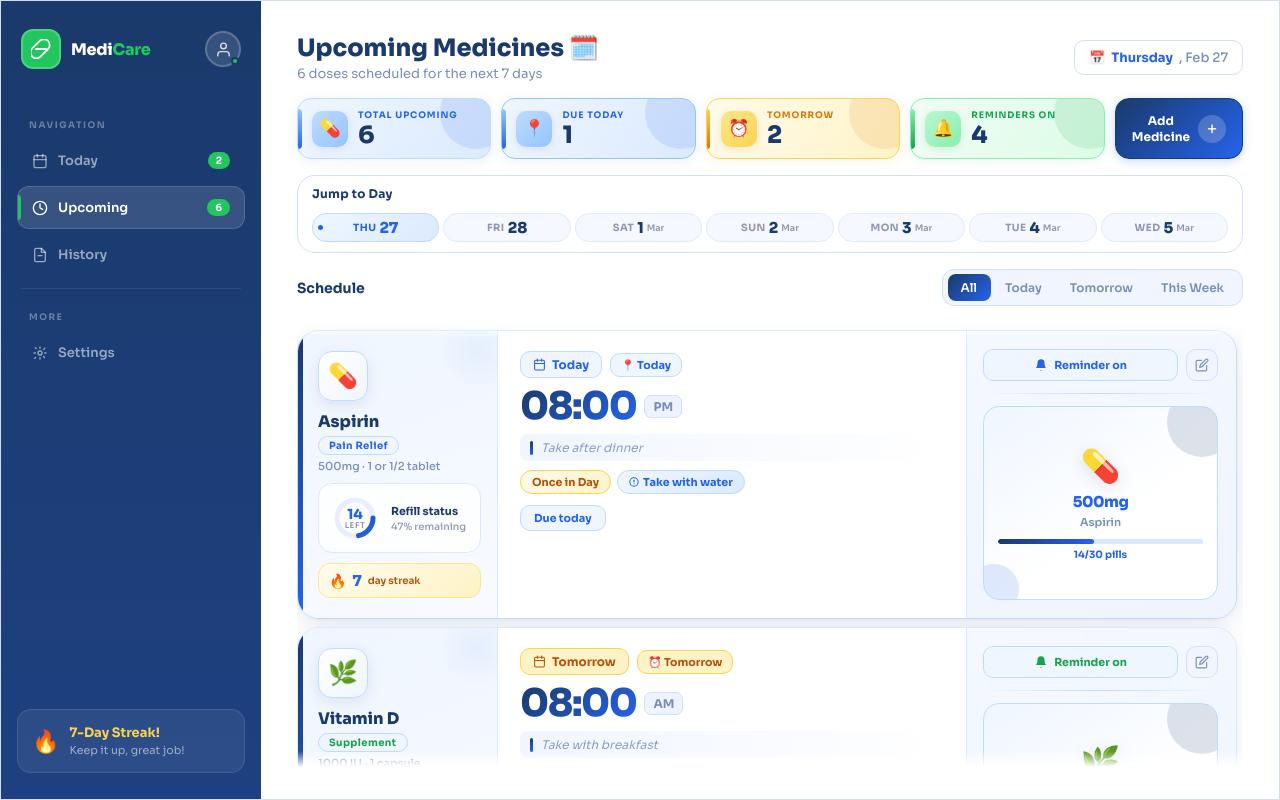
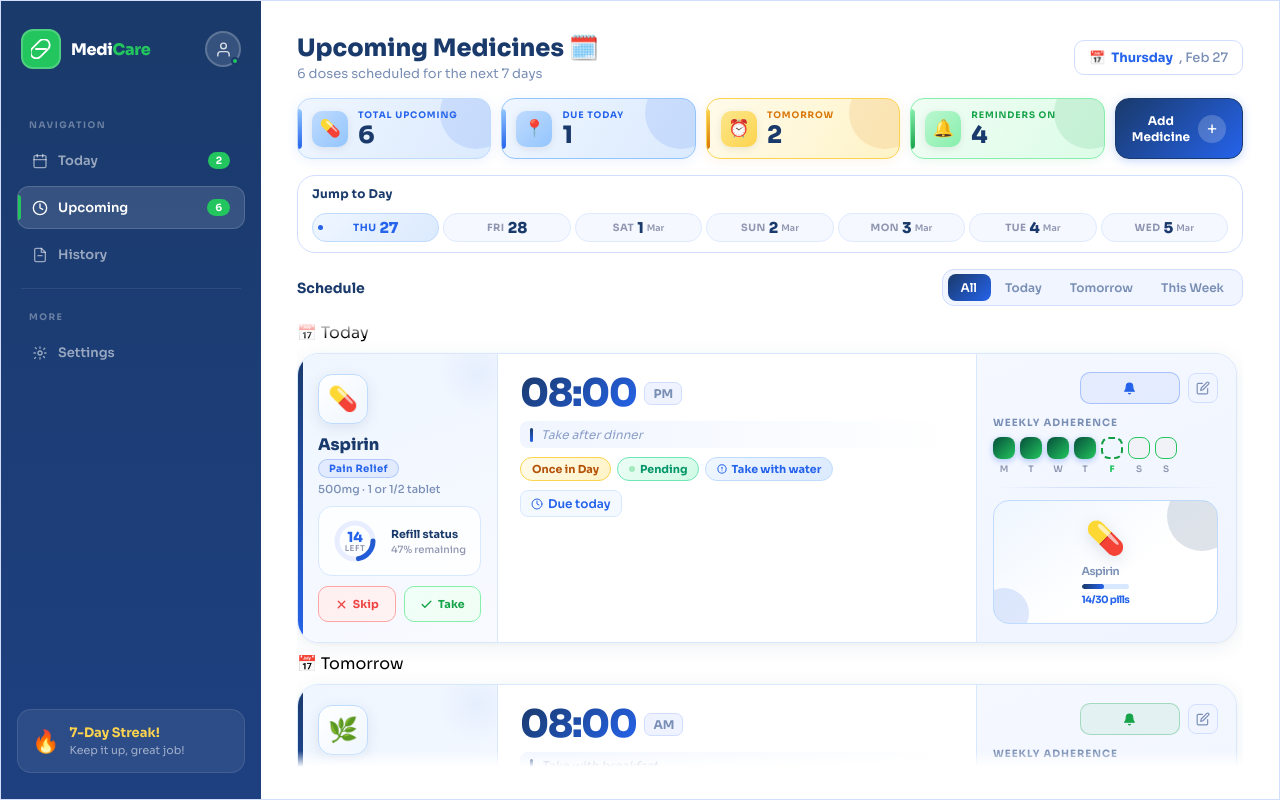
Before and after one commit to Harshdeepsinh696/Mini-Project-Semester_6, a React (Create React App) app: page /upcoming in a window 1280 px wide. Built offline with nearby package versions, Linux system fonts and the light colour scheme.

Commit message:
update remainder button

```diff
--- a/src/Component/MedCard.css
+++ b/src/Component/MedCard.css
@@ -160,6 +160,22 @@
   border-radius: 10px; padding: 5px 12px; font-size: 10px; font-weight: 800;
   color: #DC2626; letter-spacing: 0.8px; white-space: nowrap;
 }
+.reminder-btn {
+  display: flex; align-items: center; gap: 5px;
+  height: 30px; padding: 0 10px; border-radius: 8px;
+  background: #F1F5FF; border: 1.5px solid #D1DEFF;
+  color: #7A8FB5; cursor: pointer;
+  font-size: 11px; font-weight: 700; font-family: 'Sora', sans-serif;
+  transition: all 0.2s cubic-bezier(0.22, 1, 0.36, 1);
+  white-space: nowrap;
+}
+.reminder-btn:hover {
+  border-color: #93C5FD; background: #EEF5FF; color: #2563EB;
+  transform: scale(1.03);
+}
+.reminder-btn.active {
+  font-weight: 800;
+}
 .edit-btn-right {
   width: 30px; height: 30px; border-radius: 8px;
   background: #F1F5FF; border: 1.5px solid #D1DEFF;
--- a/src/Component/MedCard.js
+++ b/src/Component/MedCard.js
@@ -1,4 +1,4 @@
-import React from "react";
+import React, { useState } from "react";
 import "./MedCard.css";
 import RefillRing from "./RefillRing";
 
@@ -28,12 +28,27 @@ function ClockIcon({ size = 12, color = "currentColor" }) {
   );
 }
 
-export default function MedCard({ med, onTake, onSkip }) {
-  const isTaken = med.status === "taken";
+function BellIcon({ active, color }) {
+  return (
+    <svg viewBox="0 0 24 24"
+      fill={active ? color : "none"}
+      stroke={active ? color : "currentColor"}
+      strokeWidth="2" strokeLinecap="round" strokeLinejoin="round"
+      width="13" height="13">
+      <path d="M18 8A6 6 0 0 0 6 8c0 7-3 9-3 9h18s-3-2-3-9" />
+      <path d="M13.73 21a2 2 0 0 1-3.46 0" />
+    </svg>
+  );
+}
+
+export default function MedCard({ med, onTake, onSkip, onToggleReminder }) {
+  const [reminderSet, setReminderSet] = useState(med.reminderSet ?? false);
+
+  const isTaken   = med.status === "taken";
   const isSkipped = med.status === "skipped";
-  const isDone = isTaken || isSkipped;
+  const isDone    = isTaken || isSkipped;
   const refillPct = Math.round((med.refillLeft / med.refillTotal) * 100);
-  const isLow = med.refillLeft <= 7;
+  const isLow     = med.refillLeft <= 7;
 
   return (
     <div
@@ -50,7 +65,11 @@ export default function MedCard({ med, onTake, onSkip }) {
         <div className="med-identity">
           <div className="med-name">{med.name}</div>
           <span className="med-category-badge"
-            style={{ background: "#EFF6FF", color: med.color, borderColor: "#BFDBFE" }}>
+            style={{
+              background: `${med.color}15`,
+              color: med.color,
+              borderColor: `${med.color}40`
+            }}>
             {med.category}
           </span>
           <div className="med-sub">{med.dose} · {med.qty}</div>
@@ -118,7 +137,7 @@ export default function MedCard({ med, onTake, onSkip }) {
         </div>
         <div className="tags-row">
           <span className="tag freq">{med.frequency}</span>
-          {isTaken && <span className="tag taken-tag">✓ Taken</span>}
+          {isTaken   && <span className="tag taken-tag">✓ Taken</span>}
           {isSkipped && <span className="tag skipped-tag">✕ Skipped</span>}
           {!isDone && (
             <span className="tag pend-tag">
@@ -146,9 +165,28 @@ export default function MedCard({ med, onTake, onSkip }) {
       {/* RIGHT */}
       <div className="med-right">
         <div className="right-top-row">
-          {isTaken && <div className="done-badge">✓ TAKEN</div>}
+          {isTaken   && <div className="done-badge">✓ TAKEN</div>}
           {isSkipped && <div className="skipped-badge">✕ SKIPPED</div>}
-          {!isDone && <div style={{ flex: 1 }} />}
+          {!isDone   && <div style={{ flex: 1 }} />}
+
+          {/* Reminder Button */}
+          <button
+            className={`reminder-btn ${reminderSet ? "active" : ""}`}
+            onClick={e => {
+              e.stopPropagation();
+              setReminderSet(prev => !prev);
+              onToggleReminder && onToggleReminder(med.id);
+            }}
+            style={reminderSet ? {
+              background: `${med.color}12`,
+              borderColor: `${med.color}50`,
+              color: "#2563EB",
+            } : {}}
+          >
+            <BellIcon active={reminderSet} color={med.color || FIXED_COLOR} />
+
+          </button>
+
           <button className="edit-btn-right"><EditIcon /></button>
         </div>
         <div className="adherence-block">
--- a/src/Today/Today.css
+++ b/src/Today/Today.css
@@ -164,7 +164,7 @@ html, body { height: 100%; overflow: hidden; }
 .progress-track { height: 7px; background: #EFF6FF; border-radius: 100px; overflow: hidden; }
 .progress-fill {
   height: 100%; border-radius: 100px;
-  background: linear-gradient(90deg, #1A3A6B, #2563EB, #22C55E);
+  background: #22C55E;
   transition: width 0.6s cubic-bezier(0.22,1,0.36,1);
 }
 
--- a/src/Upcoming/Upcoming.js
+++ b/src/Upcoming/Upcoming.js
@@ -1,22 +1,19 @@
 import { useState } from "react";
 import Layout from "../Layout/Layout";
+import MedCard from "../Component/MedCard";
 import FilterTabs from "../Component/FilterTabs";
-import RefillRing from "../Component/RefillRing";
 import "./Upcoming.css";
 
 const upcomingSchedule = [
-  { id: 1, name: "Aspirin", dose: "500mg", qty: "1 or 1/2 tablet", icon: "💊", color: "#2563EB", colorGradStart: "#1A3A6B", colorGradEnd: "#2563EB", daysFromNow: 0, scheduledDate: "Today", scheduledDay: "Thu", time: "08:00 PM", note: "Take after dinner", frequency: "Once in Day", category: "Pain Relief", sideEffect: "Take with water", refillLeft: 14, refillTotal: 30, reminderSet: true, streak: 7 },
-  { id: 2, name: "Vitamin D", dose: "1000 IU", qty: "1 capsule", icon: "🌿", color: "#16A34A", colorGradStart: "#064E3B", colorGradEnd: "#22C55E", daysFromNow: 1, scheduledDate: "Tomorrow", scheduledDay: "Fri", time: "08:00 AM", note: "Take with breakfast", frequency: "Once in Day", category: "Supplement", sideEffect: "Best with food", refillLeft: 22, refillTotal: 30, reminderSet: true, streak: 12 },
-  { id: 3, name: "Metformin", dose: "850mg", qty: "1 tablet", icon: "🔵", color: "#1d55cc", colorGradStart: "#1A3A6B", colorGradEnd: "#3B82F6", daysFromNow: 1, scheduledDate: "Tomorrow", scheduledDay: "Fri", time: "08:00 PM", note: "Take before dinner", frequency: "Twice in Day", category: "Diabetes", sideEffect: "Avoid alcohol", refillLeft: 5, refillTotal: 30, reminderSet: false, streak: 3 },
-  { id: 4, name: "Omega-3", dose: "1000mg", qty: "2 capsules", icon: "🐟", color: "#0E7490", colorGradStart: "#164E63", colorGradEnd: "#0891B2", daysFromNow: 2, scheduledDate: "Sat, Mar 1", scheduledDay: "Sat", time: "01:00 PM", note: "Take with lunch", frequency: "Once in Day", category: "Supplement", sideEffect: "Store in fridge", refillLeft: 28, refillTotal: 60, reminderSet: true, streak: 21 },
-  { id: 5, name: "Lisinopril", dose: "10mg", qty: "1 tablet", icon: "❤️", color: "#1A3A6B", colorGradStart: "#1A3A6B", colorGradEnd: "#2563EB", daysFromNow: 2, scheduledDate: "Sat, Mar 1", scheduledDay: "Sat", time: "09:00 AM", note: "Take on empty stomach", frequency: "Once in Day", category: "Blood Pressure", sideEffect: "Avoid grapefruit", refillLeft: 10, refillTotal: 30, reminderSet: true, streak: 30 },
-  { id: 6, name: "Zinc", dose: "25mg", qty: "1 tablet", icon: "⚡", color: "#1E6B4A", colorGradStart: "#14532D", colorGradEnd: "#22C55E", daysFromNow: 3, scheduledDate: "Sun, Mar 2", scheduledDay: "Sun", time: "10:00 AM", note: "Take after breakfast", frequency: "Once in Day", category: "Supplement", sideEffect: "Take with food", refillLeft: 45, refillTotal: 60, reminderSet: false, streak: 5 },
+  { id: 1, name: "Aspirin", dose: "500mg", qty: "1 or 1/2 tablet", icon: "💊", color: "#2563EB", colorGradStart: "#1A3A6B", colorGradEnd: "#2563EB", daysFromNow: 0, scheduledDate: "Today", scheduledDay: "Thu", time: "08:00", ampm: "PM", note: "Take after dinner", frequency: "Once in Day", category: "Pain Relief", sideEffect: "Take with water", refillLeft: 14, refillTotal: 30, reminderSet: true, streak: 7, countdown: "Due today" },
+  { id: 2, name: "Vitamin D", dose: "1000 IU", qty: "1 capsule", icon: "🌿", color: "#16A34A", colorGradStart: "#064E3B", colorGradEnd: "#22C55E", daysFromNow: 1, scheduledDate: "Tomorrow", scheduledDay: "Fri", time: "08:00", ampm: "AM", note: "Take with breakfast", frequency: "Once in Day", category: "Supplement", sideEffect: "Best with food", refillLeft: 22, refillTotal: 30, reminderSet: true, streak: 12, countdown: "In 1 day" },
+  { id: 3, name: "Metformin", dose: "850mg", qty: "1 tablet", icon: "🔵", color: "#1d55cc", colorGradStart: "#1A3A6B", colorGradEnd: "#3B82F6", daysFromNow: 1, scheduledDate: "Tomorrow", scheduledDay: "Fri", time: "08:00", ampm: "PM", note: "Take before dinner", frequency: "Twice in Day", category: "Diabetes", sideEffect: "Avoid alcohol", refillLeft: 5, refillTotal: 30, reminderSet: false, streak: 3, countdown: "In 1 day" },
+  { id: 4, name: "Omega-3", dose: "1000mg", qty: "2 capsules", icon: "🐟", color: "#0E7490", colorGradStart: "#164E63", colorGradEnd: "#0891B2", daysFromNow: 2, scheduledDate: "Sat, Mar 1", scheduledDay: "Sat", time: "01:00", ampm: "PM", note: "Take with lunch", frequency: "Once in Day", category: "Supplement", sideEffect: "Store in fridge", refillLeft: 28, refillTotal: 60, reminderSet: true, streak: 21, countdown: "In 2 days" },
+  { id: 5, name: "Lisinopril", dose: "10mg", qty: "1 tablet", icon: "❤️", color: "#1A3A6B", colorGradStart: "#1A3A6B", colorGradEnd: "#2563EB", daysFromNow: 2, scheduledDate: "Sat, Mar 1", scheduledDay: "Sat", time: "09:00", ampm: "AM", note: "Take on empty stomach", frequency: "Once in Day", category: "Blood Pressure", sideEffect: "Avoid grapefruit", refillLeft: 10, refillTotal: 30, reminderSet: true, streak: 30, countdown: "In 2 days" },
+  { id: 6, name: "Zinc", dose: "25mg", qty: "1 tablet", icon: "⚡", color: "#1E6B4A", colorGradStart: "#14532D", colorGradEnd: "#22C55E", daysFromNow: 3, scheduledDate: "Sun, Mar 2", scheduledDay: "Sun", time: "10:00", ampm: "AM", note: "Take after breakfast", frequency: "Once in Day", category: "Supplement", sideEffect: "Take with food", refillLeft: 45, refillTotal: 60, reminderSet: false, streak: 5, countdown: "In 3 days" },
 ];
 
-const FIXED_GRAD_START = "#1A3A6B";
-const FIXED_GRAD_END   = "#2563EB";
-const FIXED_COLOR      = "#2563EB";
-const UPCOMING_TABS    = ["All", "Today", "Tomorrow", "This Week"];
+const UPCOMING_TABS = ["All", "Today", "Tomorrow", "This Week"];
 
 function groupByDate(items) {
   const map = {};
@@ -25,20 +22,6 @@ function groupByDate(items) {
     map[item.scheduledDate].push(item);
   });
   return map;
-}
-
-function BellIcon({ filled, color }) {
-  return filled
-    ? <svg viewBox="0 0 24 24" fill={color || "#2563EB"} width="14" height="14"><path d="M18 8A6 6 0 0 0 6 8c0 7-3 9-3 9h18s-3-2-3-9M13.73 21a2 2 0 0 1-3.46 0" /></svg>
-    : <svg viewBox="0 0 24 24" fill="none" stroke="currentColor" strokeWidth="2" strokeLinecap="round" strokeLinejoin="round" width="14" height="14"><path d="M18 8A6 6 0 0 0 6 8c0 7-3 9-3 9h18s-3-2-3-9" /><path d="M13.73 21a2 2 0 0 1-3.46 0" /></svg>;
-}
-
-function EditIcon() {
-  return <svg viewBox="0 0 24 24" fill="none" stroke="currentColor" strokeWidth="2" strokeLinecap="round" strokeLinejoin="round" width="14" height="14"><path d="M11 4H4a2 2 0 0 0-2 2v14a2 2 0 0 0 2 2h14a2 2 0 0 0 2-2v-7" /><path d="M18.5 2.5a2.121 2.121 0 0 1 3 3L12 15l-4 1 1-4 9.5-9.5z" /></svg>;
-}
-
-function CalIcon() {
-  return <svg viewBox="0 0 24 24" fill="none" stroke="currentColor" strokeWidth="2" strokeLinecap="round" strokeLinejoin="round" width="13" height="13"><rect x="3" y="4" width="18" height="18" rx="2" /><line x1="16" y1="2" x2="16" y2="6" /><line x1="8" y1="2" x2="8" y2="6" /><line x1="3" y1="10" x2="21" y2="10" /></svg>;
 }
 
 function CalendarStrip({ selectedDay, onSelect }) {
@@ -60,134 +43,25 @@ function CalendarStrip({ selectedDay, onSelect }) {
   );
 }
 
-function UpcomingCard({ med, onToggleReminder }) {
-  const refillPct  = Math.round((med.refillLeft / med.refillTotal) * 100);
-  const isLowRefill = med.refillLeft <= 7;
-  const isToday    = med.daysFromNow === 0;
-  const isTomorrow = med.daysFromNow === 1;
-
-  return (
-    <div className={`up-card ${isToday ? "today-card" : ""}`}
-      style={{ "--med-grad-start": FIXED_GRAD_START, "--med-grad-end": FIXED_GRAD_END }}>
-      <div className="up-accent"
-        style={{ background: `linear-gradient(180deg,${FIXED_GRAD_START},${FIXED_GRAD_END})` }} />
-
-      {/* LEFT */}
-      <div className="up-left">
-        <div className="up-icon-box">{med.icon}</div>
-        <div className="up-identity">
-          <div className="up-name">{med.name}</div>
-          <span className="up-cat-badge" style={{ color: med.color }}>{med.category}</span>
-          <div className="up-sub">{med.dose} · {med.qty}</div>
-        </div>
-        <div className="up-refill">
-          <RefillRing
-            left={med.refillLeft}
-            total={med.refillTotal}
-            color={FIXED_COLOR}
-            colorGradStart={FIXED_GRAD_START}
-            colorGradEnd={FIXED_GRAD_END}
-          />
-          <div className="refill-info">
-            <span className="refill-title" style={{ color: isLowRefill ? "#EF4444" : "#1A3A6B" }}>
-              {isLowRefill ? "⚠ Low stock" : "Refill status"}
-            </span>
-            <span className="refill-sub">{refillPct}% remaining</span>
-          </div>
-        </div>
-        <div className="up-streak">
-          <span className="streak-flame">🔥</span>
-          <span className="streak-val" style={{ color: med.color }}>{med.streak}</span>
-          <span className="streak-lbl">day streak</span>
-        </div>
-      </div>
-
-      {/* CENTER */}
-      <div className="up-center">
-        <div className="up-date-row">
-          <div className="up-date-chip" style={{
-            background:   isToday ? "#EFF6FF" : isTomorrow ? "#FEF3C7" : "#F0F5FF",
-            borderColor:  isToday ? "#BFDBFE" : isTomorrow ? "#FCD34D" : "#D1DEFF",
-            color:        isToday ? med.color  : isTomorrow ? "#B45309" : "#7A8FB5"
-          }}><CalIcon />{med.scheduledDate}</div>
-          {isToday    && <span className="today-badge">📍 Today</span>}
-          {isTomorrow && <span className="tomorrow-badge">⏰ Tomorrow</span>}
-        </div>
-        <div className="up-time-row">
-          <span className="up-time"
-            style={{ backgroundImage: `linear-gradient(135deg,${FIXED_GRAD_START} 0%,${FIXED_GRAD_END} 100%)` }}>
-            {med.time.split(" ")[0]}
-          </span>
-          <span className="up-ampm">{med.time.split(" ")[1]}</span>
-        </div>
-        <div className="up-note">
-          <span className="note-bar"
-            style={{ background: `linear-gradient(180deg,${FIXED_GRAD_START},${FIXED_GRAD_END})` }} />
-          {med.note}
-        </div>
-        <div className="tags-row">
-          <span className="tag freq">{med.frequency}</span>
-          <span className="tag info-tag">
-            <svg viewBox="0 0 24 24" fill="none" stroke="currentColor" strokeWidth="2.5"
-              strokeLinecap="round" width="10" height="10">
-              <circle cx="12" cy="12" r="10" />
-              <line x1="12" y1="8" x2="12" y2="12" />
-              <line x1="12" y1="16" x2="12.01" y2="16" />
-            </svg>
-            {med.sideEffect}
-          </span>
-        </div>
-        <div className="up-days-away">
-          {med.daysFromNow === 0 && <span className="days-badge today-days" style={{ background: "#EFF6FF", color: med.color, borderColor: "#BFDBFE" }}>Due today</span>}
-          {med.daysFromNow === 1 && <span className="days-badge tomorrow-days">In 1 day</span>}
-          {med.daysFromNow >= 2 && <span className="days-badge future-days">In {med.daysFromNow} days</span>}
-        </div>
-      </div>
-
-      {/* RIGHT */}
-      <div className="up-right">
-        <div className="up-right-top">
-          <button
-            className={`reminder-btn ${med.reminderSet ? "active" : ""}`}
-            onClick={() => onToggleReminder(med.id)}
-            style={med.reminderSet ? { background: "#EFF6FF", borderColor: "#BFDBFE", color: med.color } : {}}>
-            <BellIcon filled={med.reminderSet} color={med.color} />
-            <span>{med.reminderSet ? "Reminder on" : "Set reminder"}</span>
-          </button>
-          <button className="up-edit-btn"><EditIcon /></button>
-        </div>
-        <div className="right-divider" />
-        <div className="up-visual-card" style={{ borderColor: "#BFDBFE" }}>
-          <div className="med-visual-blob blob1" style={{ background: FIXED_GRAD_START }} />
-          <div className="med-visual-blob blob2" style={{ background: FIXED_GRAD_END }} />
-          <div className="up-visual-icon">{med.icon}</div>
-          <div className="up-visual-dose" style={{ color: FIXED_COLOR }}>{med.dose}</div>
-          <div className="up-visual-name">{med.name}</div>
-          <div className="med-visual-bar-wrap">
-            <div className="med-visual-bar-track">
-              <div className="med-visual-bar-fill" style={{
-                width: `${refillPct}%`,
-                background: isLowRefill ? "#EF4444" : `linear-gradient(90deg,${FIXED_GRAD_START},${FIXED_GRAD_END})`
-              }} />
-            </div>
-            <span className="med-visual-bar-label"
-              style={{ color: isLowRefill ? "#EF4444" : med.color }}>
-              {med.refillLeft}/{med.refillTotal} pills
-            </span>
-          </div>
-        </div>
-      </div>
-    </div>
-  );
-}
-
 export default function Upcoming() {
   const [activeFilter, setActiveFilter] = useState("All");
   const [selectedDay, setSelectedDay]   = useState(null);
-  const [meds, setMeds]                 = useState(upcomingSchedule);
+  const [meds, setMeds]                 = useState(
+    upcomingSchedule.map(m => ({ ...m, status: "pending" }))
+  );
 
-  const toggleReminder = id =>
-    setMeds(prev => prev.map(m => m.id === id ? { ...m, reminderSet: !m.reminderSet } : m));
+  // MedCard expects onTake and onSkip — for upcoming we keep them as no-ops or update status
+  const handleTake = id =>
+    setMeds(prev => prev.map(m => m.id === id ? { ...m, status: "taken", countdown: "Just taken" } : m));
+
+  const handleSkip = (id, undo = false) =>
+    setMeds(prev => prev.map(m =>
+      m.id === id
+        ? undo
+          ? { ...m, status: "pending", countdown: m.daysFromNow === 0 ? "Due today" : `In ${m.daysFromNow} day${m.daysFromNow > 1 ? "s" : ""}` }
+          : { ...m, status: "skipped", countdown: "Skipped" }
+        : m
+    ));
 
   const filtered = meds.filter(m => {
     if (selectedDay) return m.scheduledDay === selectedDay;
@@ -275,8 +149,9 @@ export default function Upcoming() {
             ? <div className="empty-state">No medicines scheduled for this period</div>
             : Object.entries(grouped).map(([dateLabel, items]) => (
                 <div key={dateLabel} className="date-group">
+                  <div className="date-group-label">📅 {dateLabel}</div>
                   {items.map(med =>
-                    <UpcomingCard key={med.id} med={med} onToggleReminder={toggleReminder} />
+                    <MedCard key={med.id} med={med} onTake={handleTake} onSkip={handleSkip} />
                   )}
                 </div>
               ))
```
